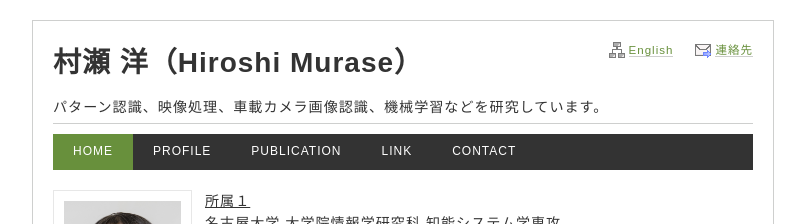
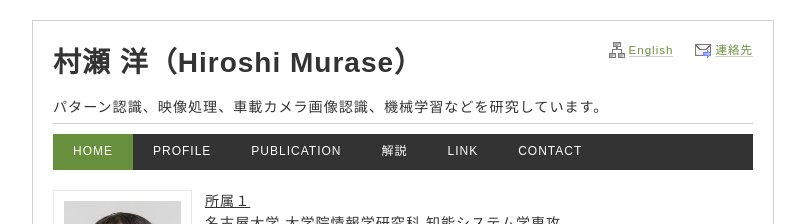
Before and after one commit to HiroshiMurase/home, a plain HTML site: page index.html in a window 1280 px wide. Shown: the top 224 px of the page, without its empty margins (237-1042 px from the left). Drawn offline with Linux system fonts and the light colour scheme.

Commit message:
Add files via upload

```diff
--- a/index.html
+++ b/index.html
@@ -43,6 +43,7 @@
 					<li><a href="./index.html" class="on">HOME</a></li>
 					<li><a href="./profile.html">PROFILE</a></li>
 					<li><a href="./publication.html">PUBLICATION</a></li>
+					<li><a href="./commentary.html">解説</a></li>
 					<li><a href="./link.html">LINK</a></li>
 					<li><a href="./contact.html">CONTACT</a></li>
 				</ul>
```
